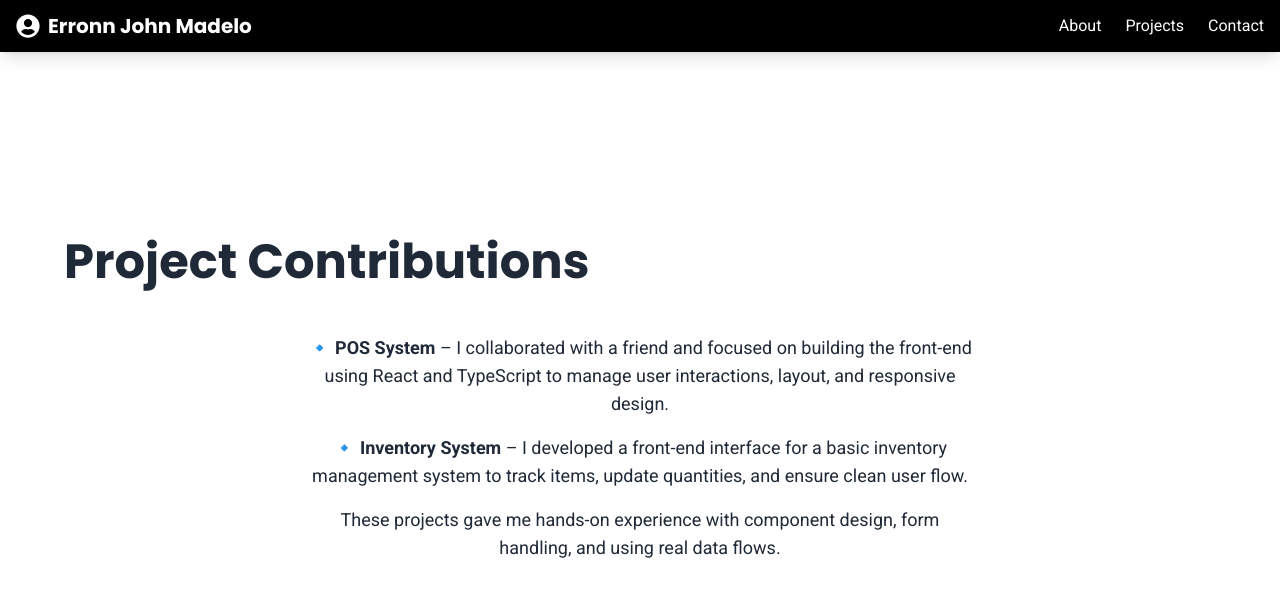
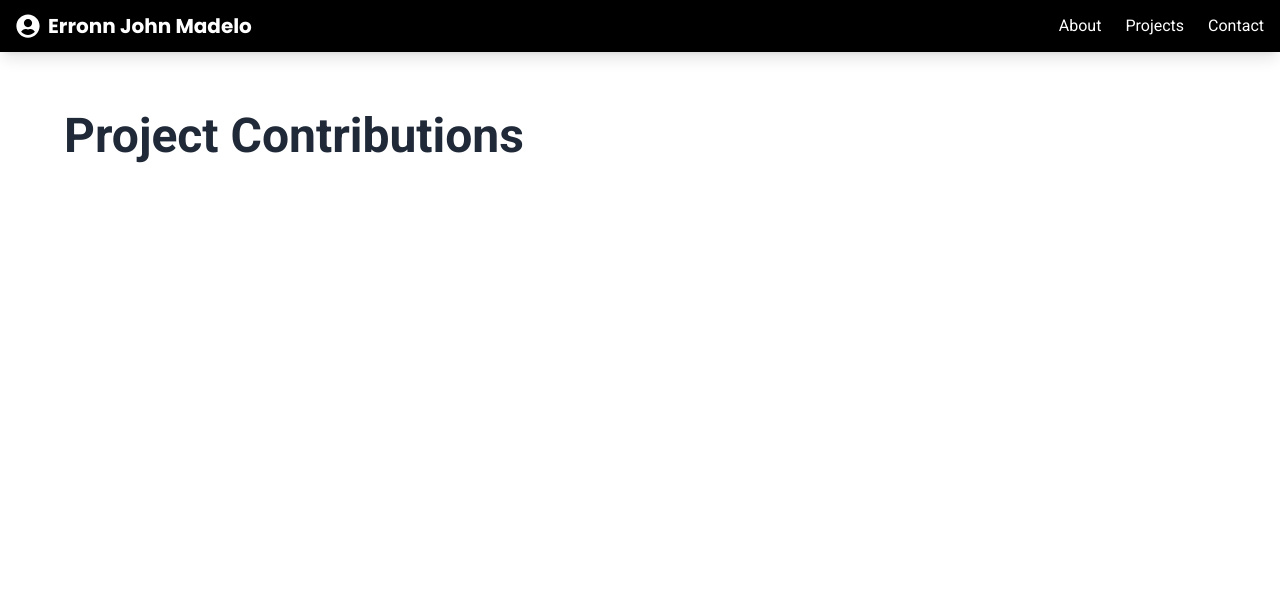
Before and after one commit to rickokerks/Portfolio, a React (Vite) app: page / in a window 1280 px wide. Both pictures are taken after a click on the button "Projects". Shown: the top 596 px of the page. Built offline with nearby package versions, Linux system fonts and the light colour scheme.

Commit message:
project contributions

```diff
--- a/src/App.tsx
+++ b/src/App.tsx
@@ -51,19 +51,8 @@ function App() {
       {/* Projects Section */}
       <div>
         {view === 'projects' ? (
-          <section className="min-h-screen bg-white flex flex-col justify-center items-center px-4 md:px-8 lg:px-16">
-            <h2 className="text-5xl font-bold mb-12 text-left w-full font-poppins">Project Contributions</h2>
-            <div className="max-w-2xl text-center space-y-4 text-lg">
-              <p>
-                🔹 <strong>POS System</strong> – I collaborated with a friend and focused on building the front-end using React and TypeScript to manage user interactions, layout, and responsive design.
-              </p>
-              <p>
-                🔹 <strong>Inventory System</strong> – I developed a front-end interface for a basic inventory management system to track items, update quantities, and ensure clean user flow.
-              </p>
-              <p>
-                These projects gave me hands-on experience with component design, form handling, and using real data flows.
-              </p>
-            </div>
+          <section className="min-h-screen bg-white pt-28 px-4 md:px-8 lg:px-16">
+            <h2 className="text-5xl font-bold mb-8 text-left">Project Contributions</h2>
           </section>
         ) : (
           <>
```
